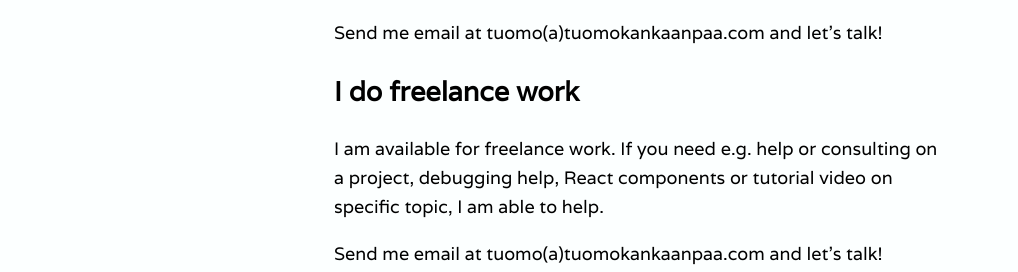
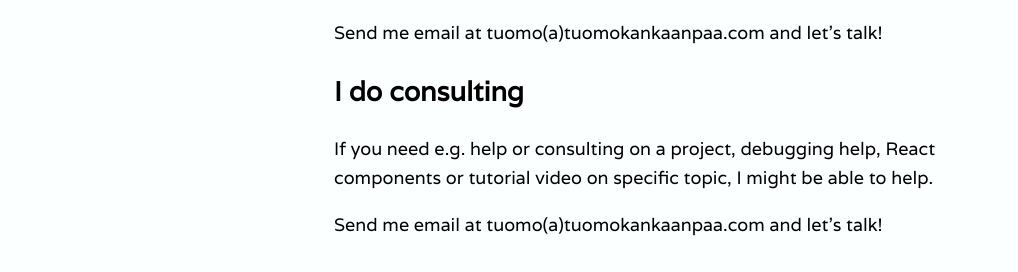
Before and after one commit to tumetus/tuomokankaanpaa, a Next.js app: page / in a window 1280 px wide. Shown: the part 1433-1705 px from the top of the page, without its empty margins (0-1018 px from the left). Built offline with nearby package versions, Linux system fonts and the light colour scheme.

Commit message:
Modify frontpage text

```diff
--- a/pages/index.tsx
+++ b/pages/index.tsx
@@ -152,11 +152,11 @@ export default function Home() {
       </section>
 
       <section>
-        <h2>I do freelance work</h2>
+        <h2>I do consulting</h2>
         <p>
-          I am available for freelance work. If you need e.g. help or consulting
-          on a project, debugging help, React components or tutorial video on
-          specific topic, I am able to help.
+          If you need e.g. help or consulting on a project, debugging help,
+          React components or tutorial video on specific topic, I might be able
+          to help.
         </p>
         <p>Send me email at tuomo(a)tuomokankaanpaa.com and let's talk!</p>
       </section>
```
